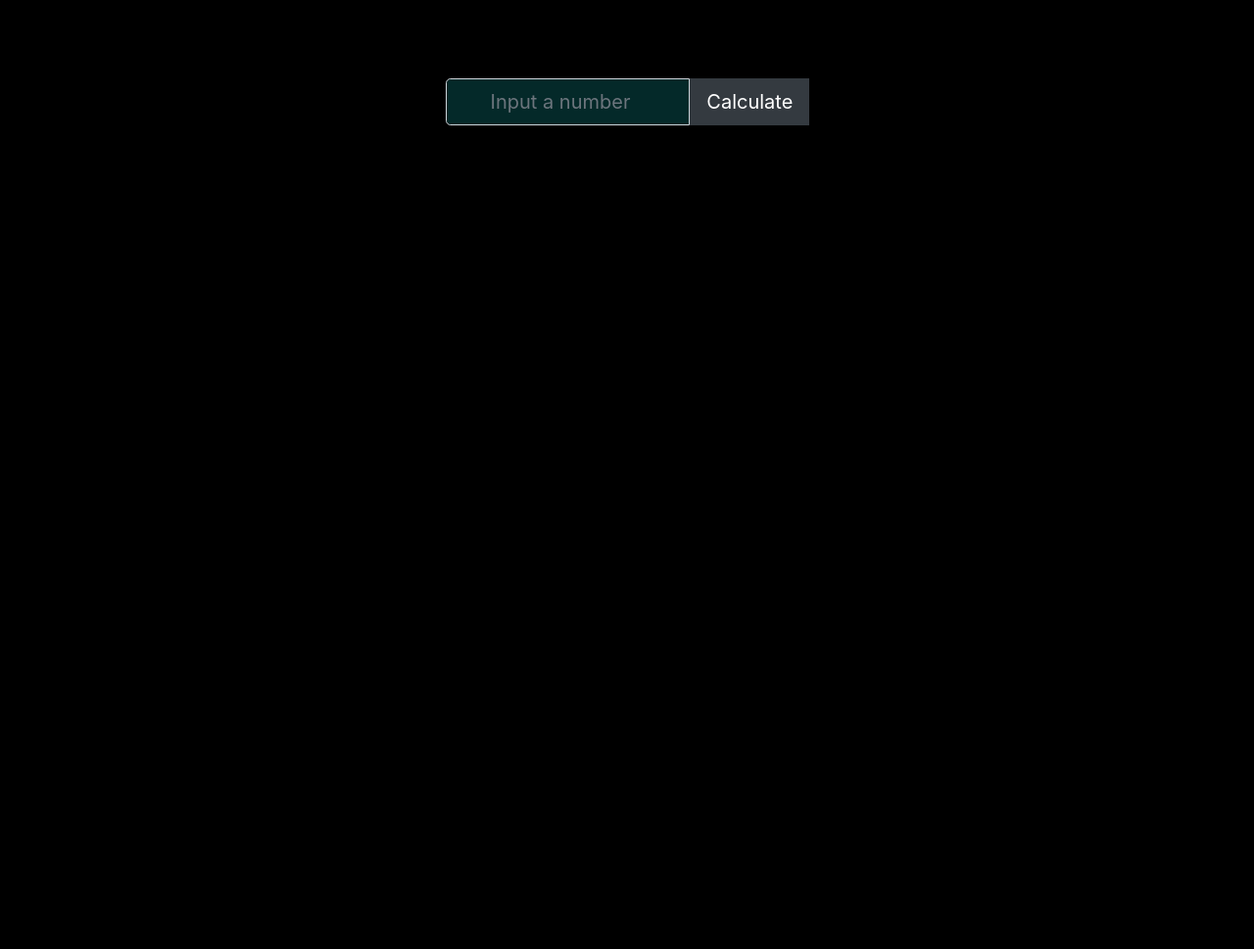
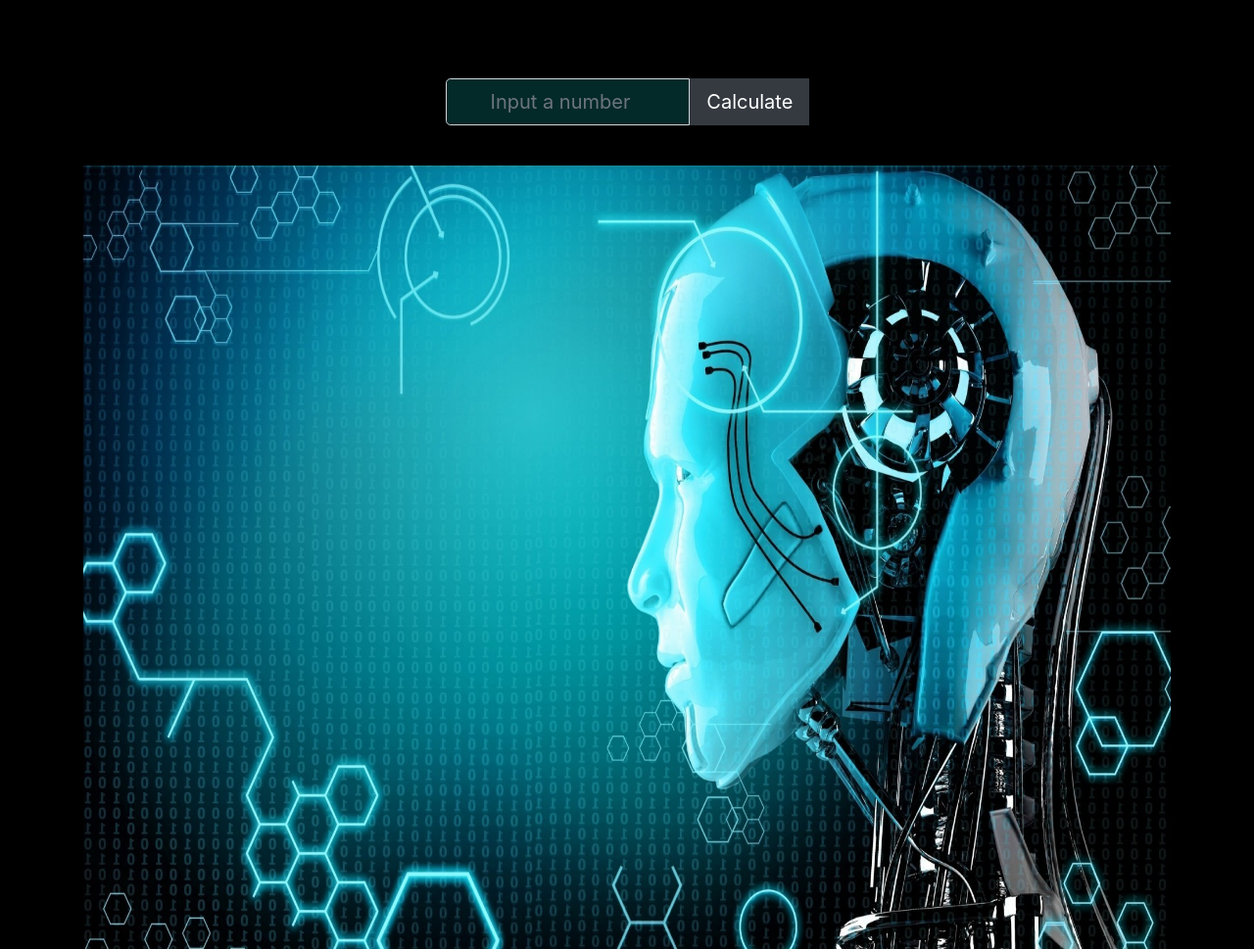
Before and after one commit to jhell85/MrRoberger, a plain HTML site: page index.html in a window 1280 px wide. Shown: the whole page at 98% size. Before the commit the page ends 800 px from the top, so only its background shows below. Drawn offline with Linux system fonts and the light colour scheme.

Commit message:
changed how page is layed out

```diff
--- a/index.html
+++ b/index.html
@@ -14,7 +14,7 @@
 </head>
 
 <body>
-  <div class="container">
+  <div class="container form-div">
     <form>
       <div class="form-row">
         <div class="box-decore pr-5 pl-5 input-group input-group-lg col-md-5 mx-auto">
@@ -25,5 +25,6 @@
         </div>
       </div>
     </form>
+    <img src="img/AI_background.jpeg"/>
   </div>
 </body>
```
